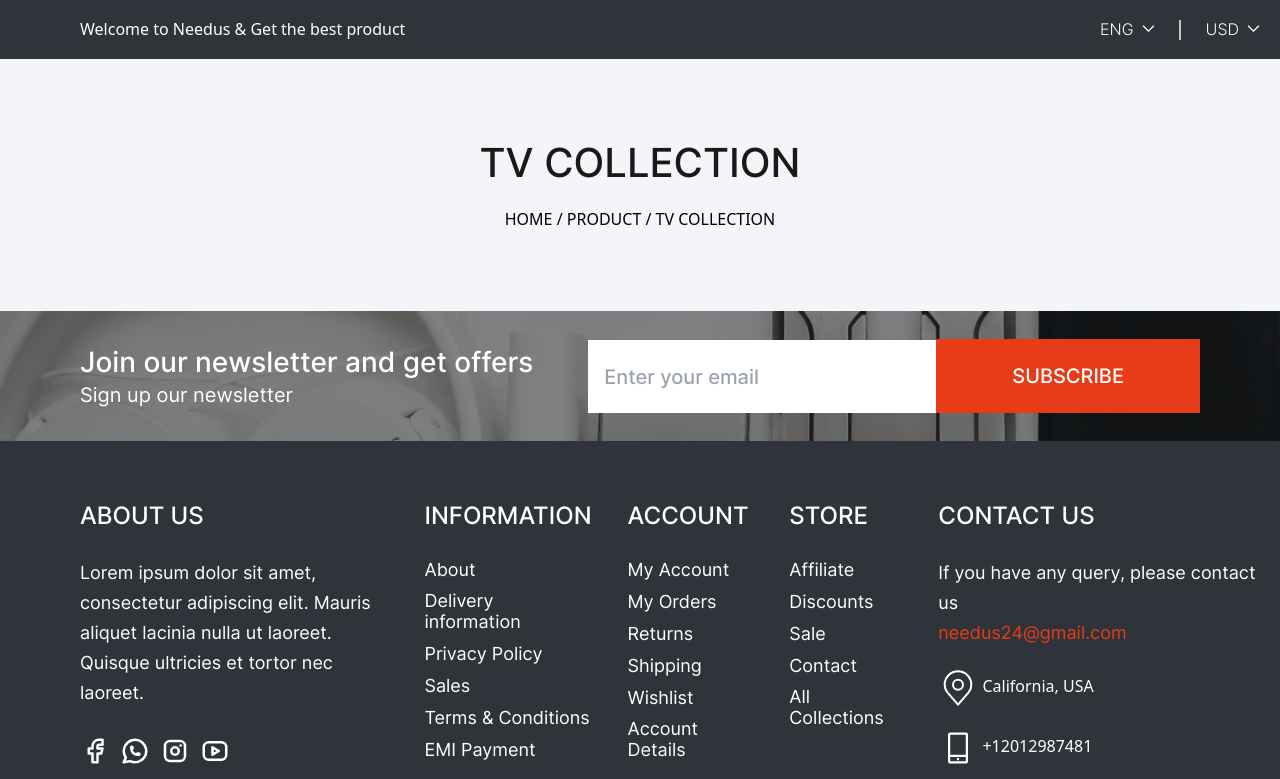
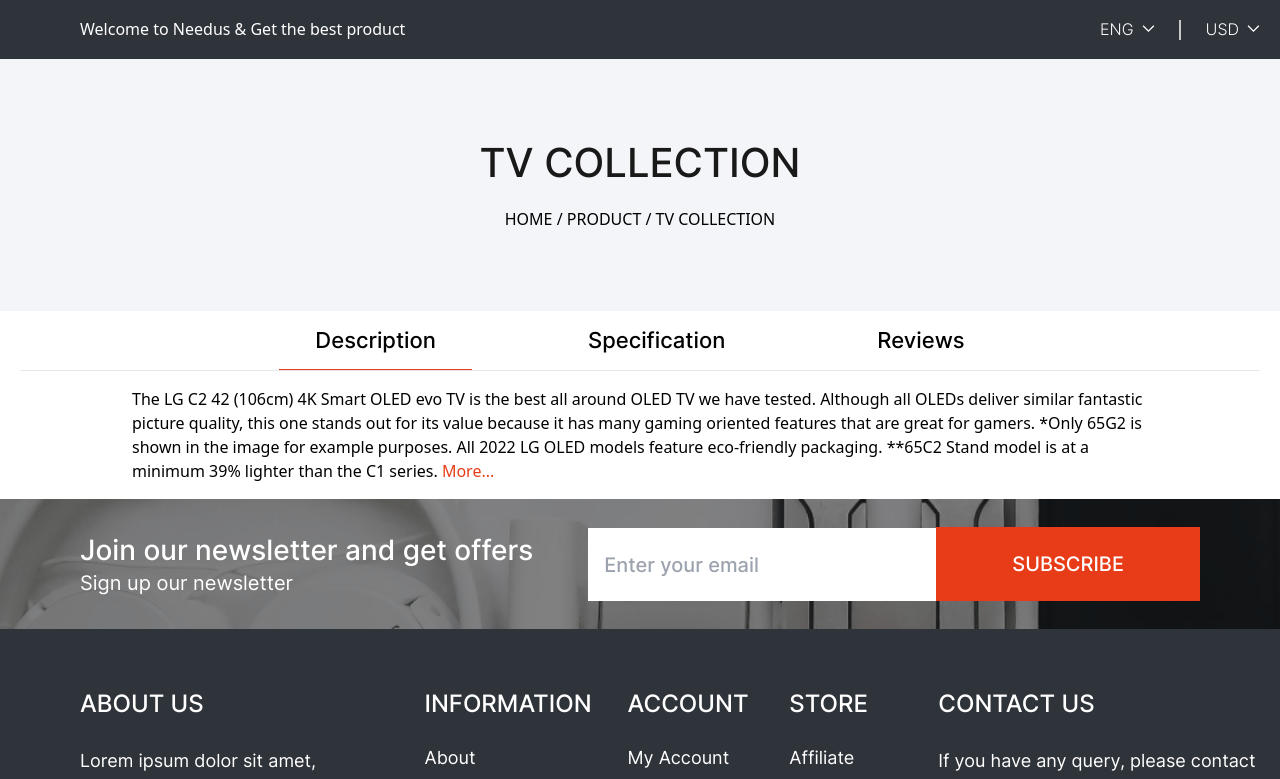
Before and after one commit to ronadabasha/needus, a Next.js app: page / in a window 1280 px wide. Shown: the top 779 px of the page. Built offline with nearby package versions, Linux system fonts and the light colour scheme.

Commit message:
Added tabs

```diff
--- a/app/page.tsx
+++ b/app/page.tsx
@@ -2,6 +2,7 @@ import Breadcrumbs from "@/components/breadcrumbs";
 import MainHeader from "@/components/main-header";
 import Newsletter from "@/components/newsletter";
 import SiteFooter from "@/components/site-footer";
+import Tabs from "@/components/tabs";
 import Image from "next/image";
 
 export default function Home() {
@@ -9,6 +10,7 @@ export default function Home() {
     <main className="min-h-screen">
       <MainHeader />
       <Breadcrumbs />
+      <Tabs />
       <Newsletter />
       <SiteFooter />
     </main>
--- /dev/null
+++ b/components/tabs.tsx
@@ -0,0 +1,61 @@
+"use client";
+import { Tab } from "@headlessui/react";
+import clsx from "clsx";
+import Link from "next/link";
+import { useState } from "react";
+
+const Tabs = () => {
+  const [selectedIndex, setSelectedIndex] = useState(0);
+  console.log("selectedIndex", selectedIndex);
+  return (
+    <div className="max-w-8xl mx-auto text-center px-[20px]">
+      <Tab.Group selectedIndex={selectedIndex} onChange={setSelectedIndex}>
+        <Tab.List className="border-b border-color-[rgba(217, 217, 217, 1)]">
+          <Tab
+            className={clsx(
+              "tabs text-black py-2 md:py-4 px-0 md:px-9 mx-3 md:mx-10 outline-none ui-selected:text-red border-b",
+              selectedIndex === 0 ? "border-needus-light-red" : "border-white"
+            )}
+          >
+            Description
+          </Tab>
+          <Tab
+            className={clsx(
+              "tabs text-black py-2 md:py-4 px-0 md:px-9 mx-3 md:mx-10 outline-none ui-selected:text-red border-b",
+              selectedIndex === 1 ? "border-needus-light-red" : "border-white"
+            )}
+          >
+            Specification
+          </Tab>
+          <Tab
+            className={clsx(
+              "tabs text-black py-2 md:py-4 px-0 md:px-9 mx-3 md:mx-10 outline-none ui-selected:text-red border-b",
+              selectedIndex === 2 ? "border-needus-light-red" : "border-white"
+            )}
+          >
+            Reviews
+          </Tab>
+        </Tab.List>
+        <Tab.Panels className="max-w-[1016px] mx-auto py-4 text-left">
+          <Tab.Panel>
+            The LG C2 42 (106cm) 4K Smart OLED evo TV is the best all around
+            OLED TV we have tested. Although all OLEDs deliver similar fantastic
+            picture quality, this one stands out for its value because it has
+            many gaming oriented features that are great for gamers. *Only 65G2
+            is shown in the image for example purposes. All 2022 LG OLED models
+            feature eco-friendly packaging. **65C2 Stand model is at a minimum
+            39% lighter than the C1 series.
+            <Link href="#" className="text-needus-light-red">
+              {" "}
+              More...
+            </Link>
+          </Tab.Panel>
+          <Tab.Panel>Content 2</Tab.Panel>
+          <Tab.Panel>Content 3</Tab.Panel>
+        </Tab.Panels>
+      </Tab.Group>
+    </div>
+  );
+};
+
+export default Tabs;
--- a/typography.css
+++ b/typography.css
@@ -84,6 +84,9 @@
 	.h5-inter{
 		@apply h5-inter-m md:h5-inter-d;
 	}
+	.tabs{
+		@apply tabs-m md:tabs-d
+	}
 	.newsletter-title {
 		@apply newsletter-title-m md:newsletter-title-d;
 	}
```
